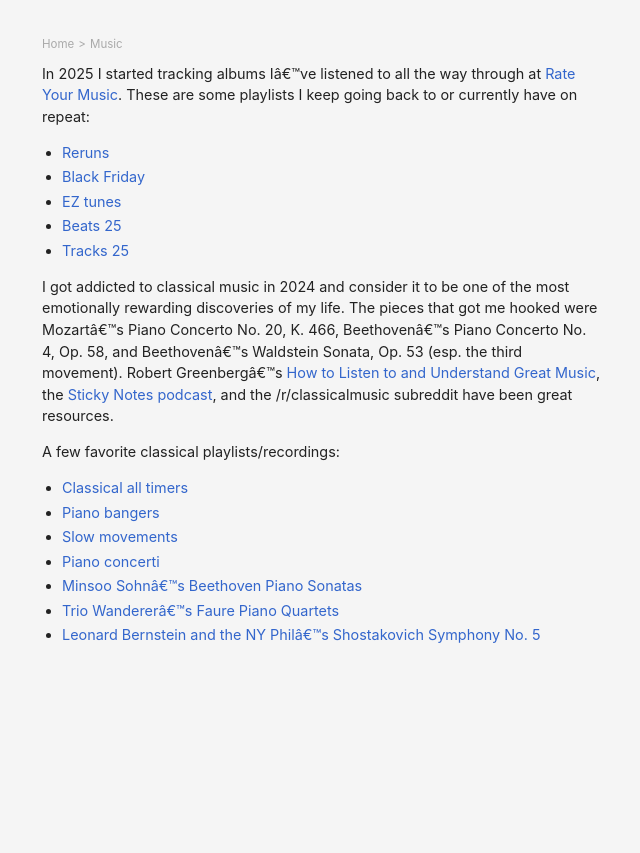
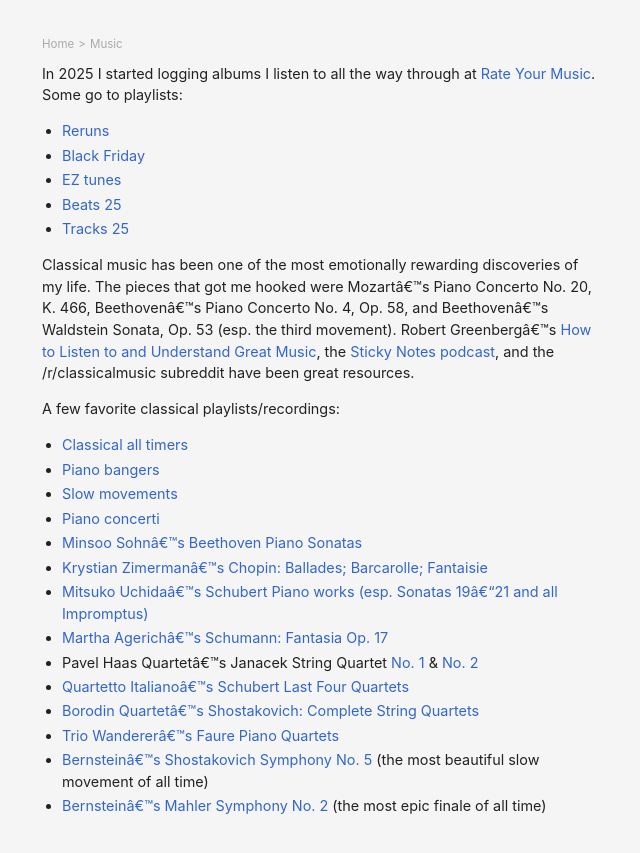
Before and after one commit to danschlz/danschulz.github.io, a Jekyll site: the page built from music.md, in a window 1280 px wide. Shown: the top 853 px of the page, without its empty margins (318-958 px from the left). Built offline with Jekyll 4.4.1, drawn with Linux system fonts in a browser that asks for light colours.

Commit message:
Update music.md

```diff
--- a/music.md
+++ b/music.md
@@ -4,7 +4,7 @@ title: Music
 permalink: /music/
 ---
 
-In 2025 I started tracking albums I've listened to all the way through at [Rate Your Music](https://rateyourmusic.com/collection/dnsz/ss.rd). These are some playlists I keep going back to or currently have on repeat:
+In 2025 I started logging albums I listen to all the way through at [Rate Your Music](https://rateyourmusic.com/collection/dnsz/ss.rd). Some go to playlists:
 
 * [Reruns](https://open.spotify.com/playlist/1aBExd90ioxHqzRrfs4Dhr?si=09ff1a7fe5ac4099)
 * [Black Friday](https://open.spotify.com/playlist/7qBWDMAKsbP9sitdpWBzeE?si=68cb17dc83094e20)
@@ -12,7 +12,7 @@ In 2025 I started tracking albums I've listened to all the way through at [Rate
 * [Beats 25](https://open.spotify.com/playlist/1sadgFEX0N7kaKE9dHJWOt?si=b295da91b82a4d9c)
 * [Tracks 25](https://open.spotify.com/playlist/4rrJ4ao69BwOSY89vY53qm?si=ebecc51e23b74ca7)
 
-I got addicted to classical music in 2024 and consider it to be one of the most emotionally rewarding discoveries of my life. The pieces that got me hooked were Mozart's Piano Concerto No. 20, K. 466, Beethoven's Piano Concerto No. 4, Op. 58, and Beethoven's Waldstein Sonata, Op. 53 (esp. the third movement). Robert Greenberg's [How to Listen to and Understand Great Music](https://www.audible.com/pd/How-to-Listen-to-and-Understand-Great-Music-3rd-Edition-Audiobook/B00DDVQIM2), the [Sticky Notes podcast](https://stickynotespodcast.libsyn.com/), and the /r/classicalmusic subreddit have been great resources.
+Classical music has been one of the most emotionally rewarding discoveries of my life. The pieces that got me hooked were Mozart's Piano Concerto No. 20, K. 466, Beethoven's Piano Concerto No. 4, Op. 58, and Beethoven's Waldstein Sonata, Op. 53 (esp. the third movement). Robert Greenberg's [How to Listen to and Understand Great Music](https://www.audible.com/pd/How-to-Listen-to-and-Understand-Great-Music-3rd-Edition-Audiobook/B00DDVQIM2), the [Sticky Notes podcast](https://stickynotespodcast.libsyn.com/), and the /r/classicalmusic subreddit have been great resources.
 
 A few favorite classical playlists/recordings:
 
@@ -21,5 +21,12 @@ A few favorite classical playlists/recordings:
 * [Slow movements](https://open.spotify.com/playlist/3XU09g8N8cbWzFIgqJdkeL?si=a5b387a7369e4fff)
 * [Piano concerti](https://open.spotify.com/playlist/20Y6NRhIlhNEFNBzeN2u6R?si=5e127130c5634a26)
 * [Minsoo Sohn's Beethoven Piano Sonatas](https://open.spotify.com/album/5xZS63vJBpsPbIOi0Hvlc4?si=l3jK3PPSTrOYbiLUCDtd3A)
+* [Krystian Zimerman's Chopin: Ballades; Barcarolle; Fantaisie](https://open.spotify.com/album/5c9v5oU43Oo22MSG8EKFp2?si=cdlEH6dzTFmXO4Pjjd0k9Q)
+* [Mitsuko Uchida's Schubert Piano works (esp. Sonatas 19–21 and all Impromptus)](https://open.spotify.com/album/6WyrofdS0VcQwalzvy9VIA?si=WtCPvO4TTf2JivIS8fUQwQ)
+* [Martha Agerich's Schumann: Fantasia Op. 17](https://open.spotify.com/album/60wBLkr0WADMATI5O9D97I?si=HY_TmoFNQKqo3TkYjgV7Uw)
+* Pavel Haas Quartet's Janacek String Quartet [No. 1](https://open.spotify.com/album/6TkdaEGFJlyDnd7C1URmMr?si=CbQdhbZlTIC_Urq7Wcav3g) & [No. 2](https://open.spotify.com/album/1t4K3IzZXvRHudQdNpFbfE?si=3K0ZSFq2R1-p_IPkrEpdlw)
+* [Quartetto Italiano's Schubert Last Four Quartets](https://open.spotify.com/album/6TkdaEGFJlyDnd7C1URmMr?si=GbK_sWoSTRqj03w63dYiiA)
+* [Borodin Quartet's Shostakovich: Complete String Quartets](https://open.spotify.com/album/1P7HxxQEjRdzko4WEeM9uP?si=mXhDa1F3QcGbnvwoeo4Ngw)
 * [Trio Wanderer's Faure Piano Quartets](https://open.spotify.com/album/2m2n7PDLAVkmQ9xzWknyQG?si=Ab_DpDmBSpSGcHpnU3wbsQ)
-* [Leonard Bernstein and the NY Phil's Shostakovich Symphony No. 5](https://open.spotify.com/album/00d6wTUJHGsrxPmbETXGWm?si=f-UFDomRQQioiBIKITcyCA)
+* [Bernstein's Shostakovich Symphony No. 5](https://open.spotify.com/album/00d6wTUJHGsrxPmbETXGWm?si=f-UFDomRQQioiBIKITcyCA) (the most beautiful slow movement of all time)
+* [Bernstein's Mahler Symphony No. 2](https://open.spotify.com/album/6DCPK81jYJdzAuCmMglh6x?si=dKXnutP0T1ehLX3d9IVqEg) (the most epic finale of all time)
```
